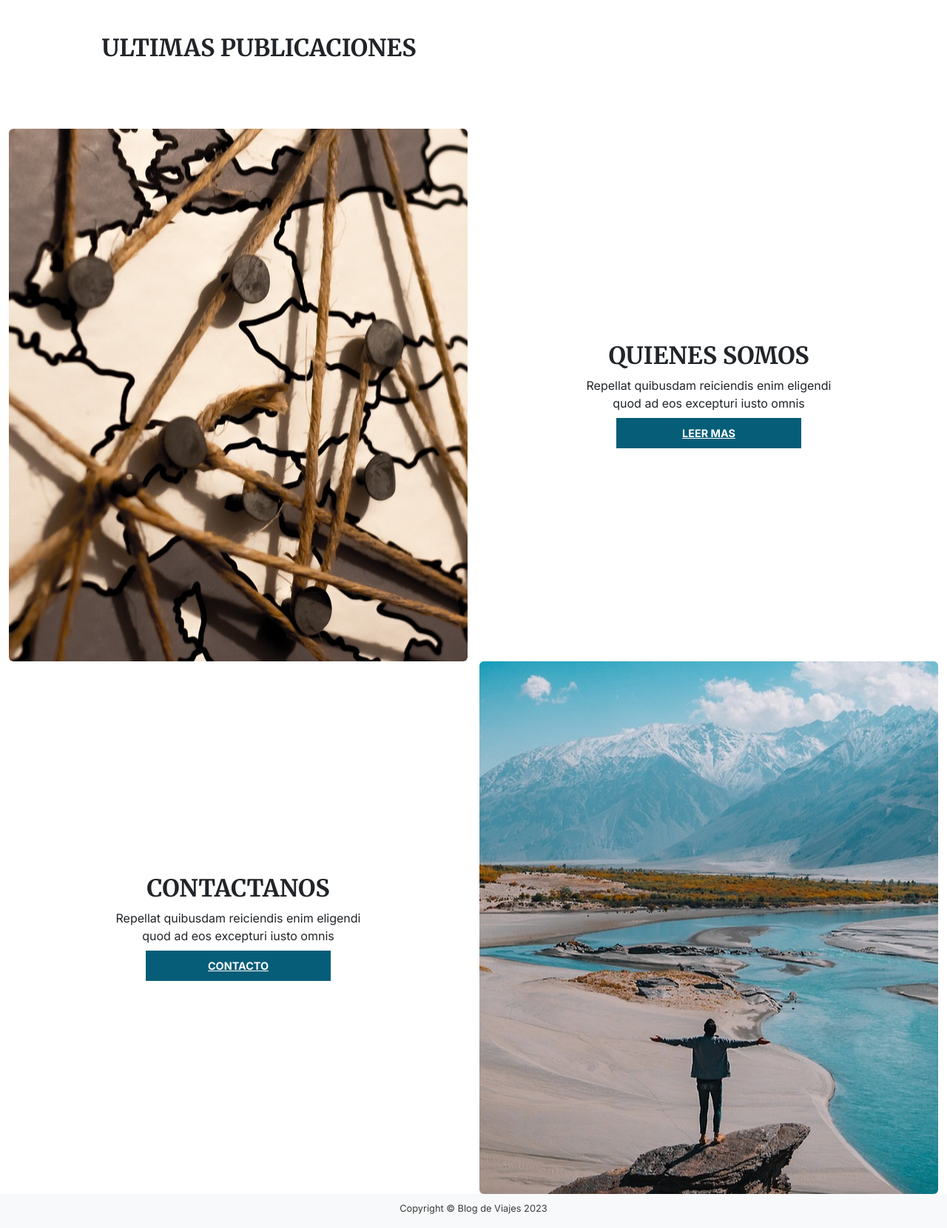
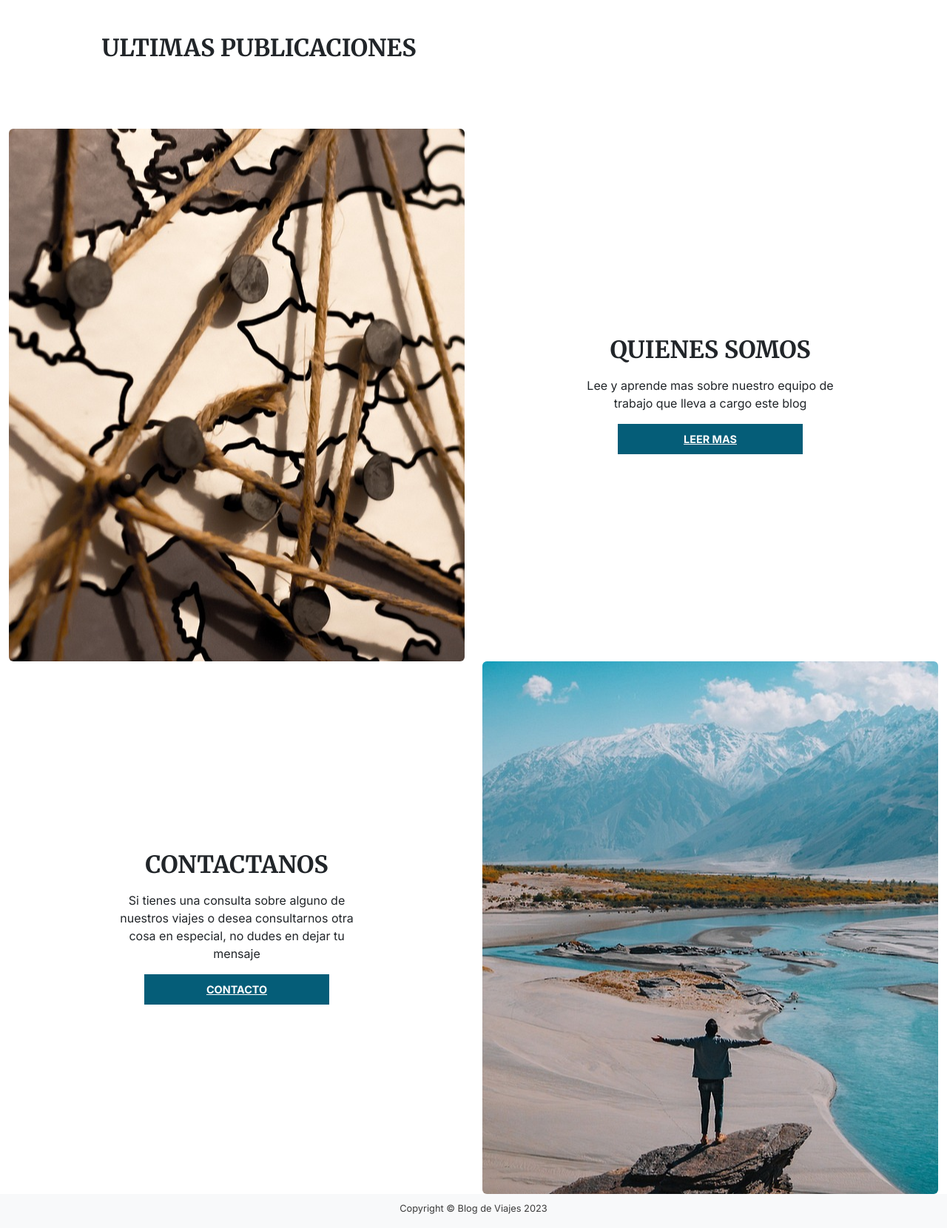
Before and after one commit to CarlosLazovich/GRUPO4_ProyectoFinal, a Django app: template src/templates/index.html in a window 1280 px wide. Shown: the part 780-2440 px from the top of the page at 74% size. Run offline with Django 3.2, Linux system fonts and the light colour scheme; the template is opened without the code that fills it, so the values that code supplies are empty.

Commit message:
template contacto y mensaje-enviado

```diff
--- a/src/static/css/styles.css
+++ b/src/static/css/styles.css
@@ -43,15 +43,6 @@ footer {
     text-transform: uppercase;
     font-size: .9rem;
     border: none;
-}
-
-.custom-button-danger {
-    background-color: #9f0000;
-    border-radius: 10px;
-    color: #f5f5f5;
-    border: none;
-    padding: 10px 20px;
-    font-size: 16px;
 }
 .inner-container {
     width: 80%;
@@ -142,7 +133,8 @@ ESTILOS PARA LOS FORMULARIOS DE LAS TEMPLATES USUARIOS
     font-size: .8rem;
     color: var(--light) ;
 }
-.form-container input {
+.form-container input, .form-container textarea {
+    display: block;
     width: 100%;
     padding: 10px 20px;
     border: none;
--- a/src/templates/index.html
+++ b/src/templates/index.html
@@ -43,21 +43,21 @@
   </div>
 </div>
 
-<div class="mt-5 d-md-flex flex-md-row gap-3">
+<div class="mt-5 d-md-flex flex-md-row gap-4">
   <div class="rounded" id="quienes-somos" style="flex: 1"></div>
-  <div class="my-3 d-flex flex-column justify-content-center align-items-center text-center gap-2" style="flex: 1;">
+  <div class="my-5 d-flex flex-column justify-content-center align-items-center text-center gap-3" style="flex: 1;">
     <h2 class="m-0">Quienes Somos</h2>
-    <p class="m-0" style="max-width: 350px;">Repellat quibusdam reiciendis enim eligendi quod ad eos excepturi iusto omnis</p>
+    <p class="m-0" style="max-width: 350px;">Lee y aprende mas sobre nuestro equipo de trabajo que lleva a cargo este blog</p>
     <a href="#" class="custom-button">Leer Mas</a>
   </div>
 </div>
 
-<div class="d-md-flex flex-md-row-reverse gap-3">
+<div class="d-md-flex flex-md-row-reverse gap-4">
   <div class="rounded" id="contacto" style="flex: 1"></div>
-  <div class="my-3 d-flex flex-column justify-content-center align-items-center text-center gap-2" style="flex: 1;">
+  <div class="my-5 d-flex flex-column justify-content-center align-items-center text-center gap-3" style="flex: 1;">
     <h2 class="m-0">Contactanos</h2>
-    <p class="m-0" style="max-width: 350px;">Repellat quibusdam reiciendis enim eligendi quod ad eos excepturi iusto omnis</p>
-    <a href="#" class="custom-button">Contacto</a>
+    <p class="m-0" style="max-width: 350px;">Si tienes una consulta sobre alguno de nuestros viajes o desea consultarnos otra cosa en especial, no dudes en dejar tu mensaje</p>
+    <a href="{% url 'contacto:enviar-mensaje' %}" class="custom-button">Contacto</a>
   </div>
 </div>
 
```
Also changed, not shown: src/templates/contacto/contacto.html (+17 -3 lines), src/templates/contacto/mensaje-enviado.html (+5 -2 lines).
